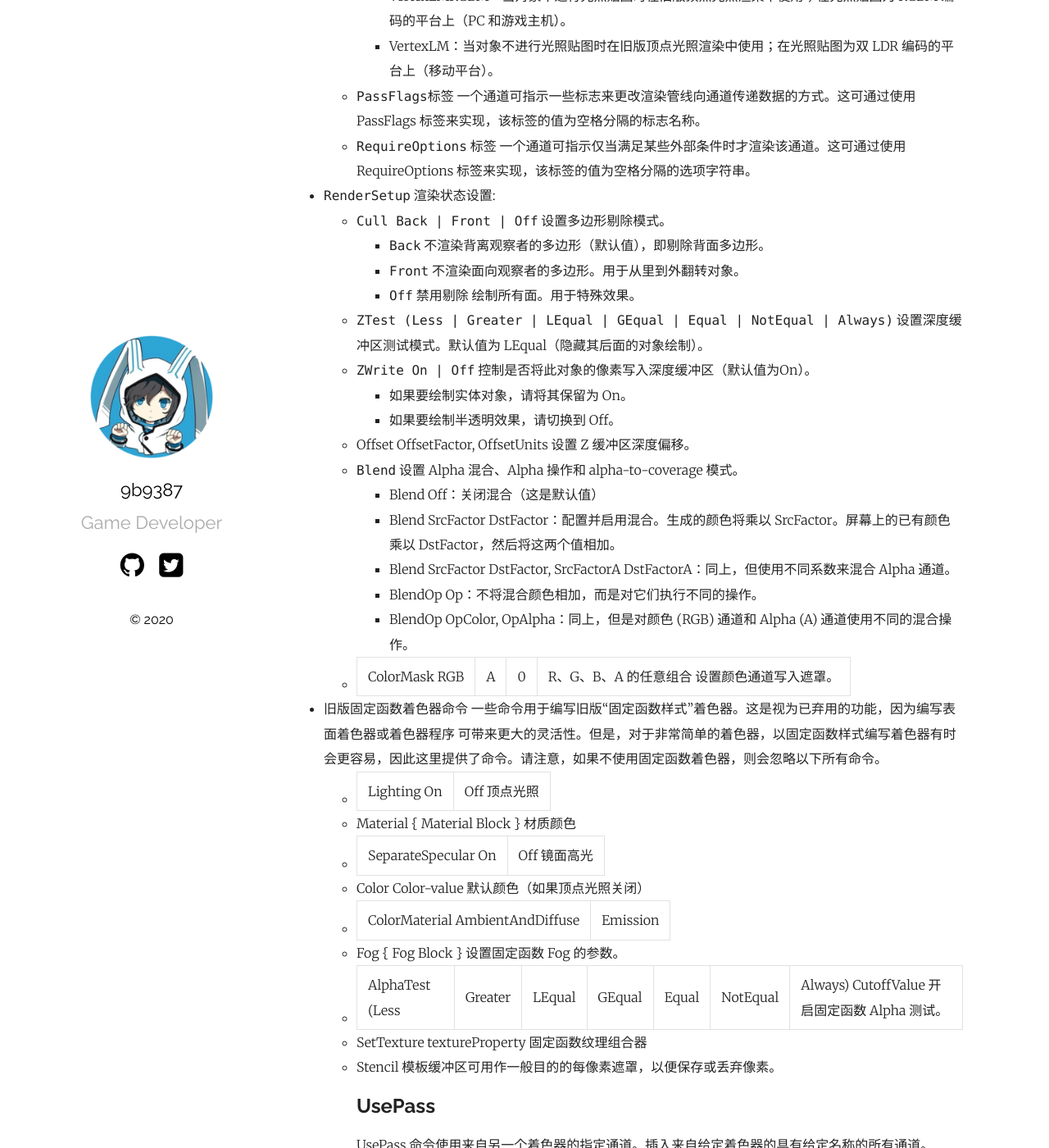
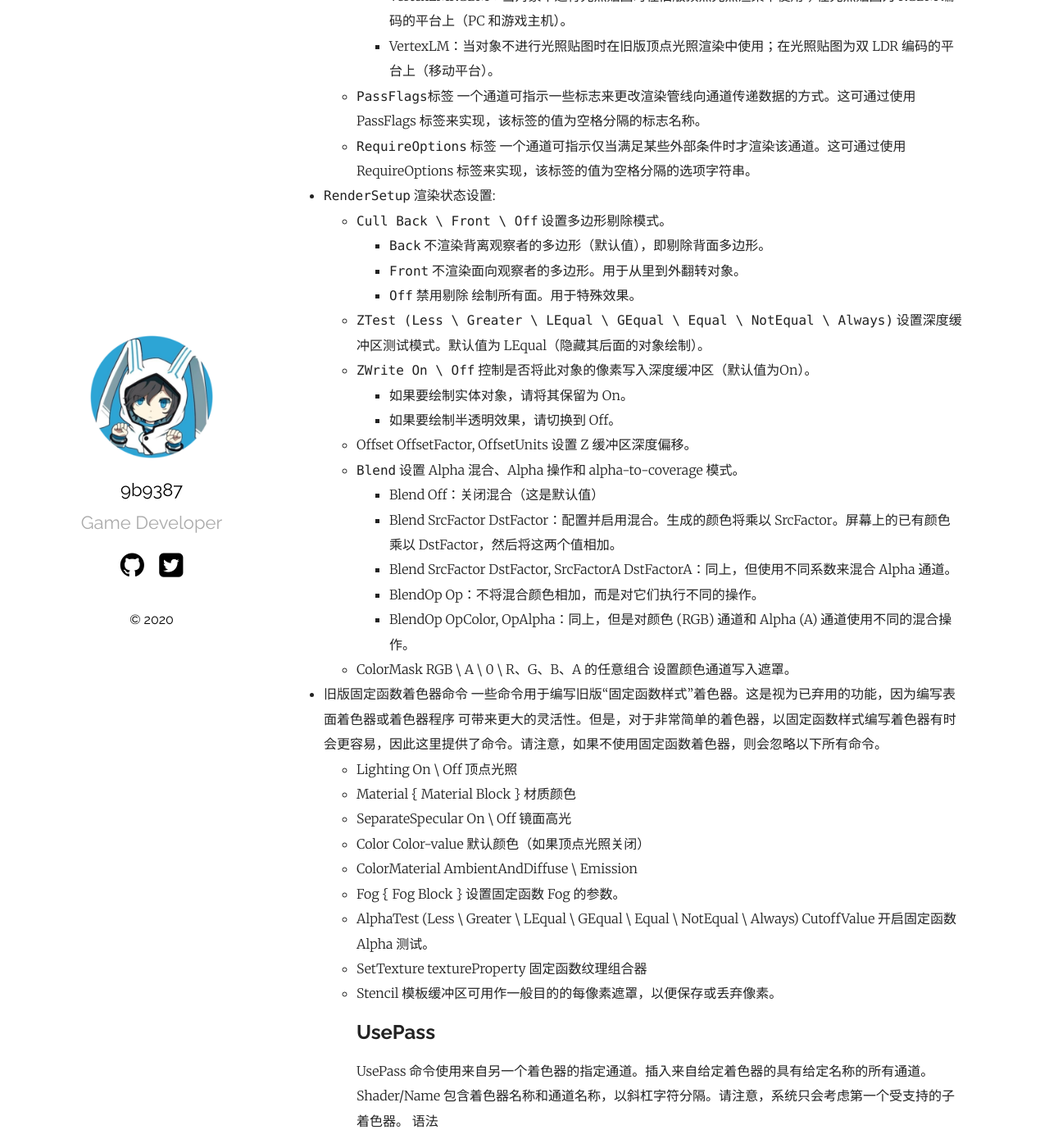
Before and after one commit to 9b9387/9b9387.github.io, a Jekyll site: the page built from _posts/2020-10-16-[Unity Shader] ShaderLab Syntax.markdown, in a window 1280 px wide and 1400 px high, scrolled down 3480 px. Shown: the whole window at 82% size. Built offline with Jekyll 4.4.1, drawn with Linux system fonts in a browser that asks for light colours.

```diff
--- a/_posts/2020-10-16-[Unity Shader] ShaderLab Syntax.markdown
+++ b/_posts/2020-10-16-[Unity Shader] ShaderLab Syntax.markdown
@@ -117,12 +117,12 @@ Pass { [Name and Tags] [RenderSetup] }
     - `PassFlags`标签 一个通道可指示一些标志来更改渲染管线向通道传递数据的方式。这可通过使用 PassFlags 标签来实现，该标签的值为空格分隔的标志名称。
     - `RequireOptions` 标签 一个通道可指示仅当满足某些外部条件时才渲染该通道。这可通过使用 RequireOptions 标签来实现，该标签的值为空格分隔的选项字符串。
 - `RenderSetup` 渲染状态设置:
-    - `Cull Back | Front | Off` 设置多边形剔除模式。
+    - `Cull Back \ Front \ Off` 设置多边形剔除模式。
         - `Back` 不渲染背离观察者的多边形（默认值），即剔除背面多边形。
         - `Front` 不渲染面向观察者的多边形。用于从里到外翻转对象。
         - `Off` 禁用剔除 绘制所有面。用于特殊效果。
-    - `ZTest (Less | Greater | LEqual | GEqual | Equal | NotEqual | Always)` 设置深度缓冲区测试模式。默认值为 LEqual（隐藏其后面的对象绘制）。
-    - `ZWrite On | Off` 控制是否将此对象的像素写入深度缓冲区（默认值为On）。
+    - `ZTest (Less \ Greater \ LEqual \ GEqual \ Equal \ NotEqual \ Always)` 设置深度缓冲区测试模式。默认值为 LEqual（隐藏其后面的对象绘制）。
+    - `ZWrite On \ Off` 控制是否将此对象的像素写入深度缓冲区（默认值为On）。
         - 如果要绘制实体对象，请将其保留为 On。
         - 如果要绘制半透明效果，请切换到 Off。
     - Offset OffsetFactor, OffsetUnits 设置 Z 缓冲区深度偏移。
@@ -132,15 +132,15 @@ Pass { [Name and Tags] [RenderSetup] }
         - Blend SrcFactor DstFactor, SrcFactorA DstFactorA：同上，但使用不同系数来混合 Alpha 通道。
         - BlendOp Op：不将混合颜色相加，而是对它们执行不同的操作。
         - BlendOp OpColor, OpAlpha：同上，但是对颜色 (RGB) 通道和 Alpha (A) 通道使用不同的混合操作。
-    - ColorMask RGB | A | 0 | R、G、B、A 的任意组合 设置颜色通道写入遮罩。
+    - ColorMask RGB \ A \ 0 \ R、G、B、A 的任意组合 设置颜色通道写入遮罩。
 - 旧版固定函数着色器命令 一些命令用于编写旧版“固定函数样式”着色器。这是视为已弃用的功能，因为编写表面着色器或着色器程序 可带来更大的灵活性。但是，对于非常简单的着色器，以固定函数样式编写着色器有时会更容易，因此这里提供了命令。请注意，如果不使用固定函数着色器，则会忽略以下所有命令。
-    - Lighting On | Off 顶点光照
+    - Lighting On \ Off 顶点光照
     - Material { Material Block } 材质颜色
-    - SeparateSpecular On | Off 镜面高光
+    - SeparateSpecular On \ Off 镜面高光
     - Color Color-value 默认颜色（如果顶点光照关闭）
-    - ColorMaterial AmbientAndDiffuse | Emission
+    - ColorMaterial AmbientAndDiffuse \ Emission
     - Fog { Fog Block } 设置固定函数 Fog 的参数。
-    - AlphaTest (Less | Greater | LEqual | GEqual | Equal | NotEqual | Always) CutoffValue 开启固定函数 Alpha 测试。
+    - AlphaTest (Less \ Greater \ LEqual \ GEqual \ Equal \ NotEqual \ Always) CutoffValue 开启固定函数 Alpha 测试。
     - SetTexture textureProperty 固定函数纹理组合器
     - Stencil 模板缓冲区可用作一般目的的每像素遮罩，以便保存或丢弃像素。
 ## UsePass
```
Also changed, not shown: _posts/2020-10-28-[Unity Shader] GPU Instancing.markdown (added, +49 -0 lines).
